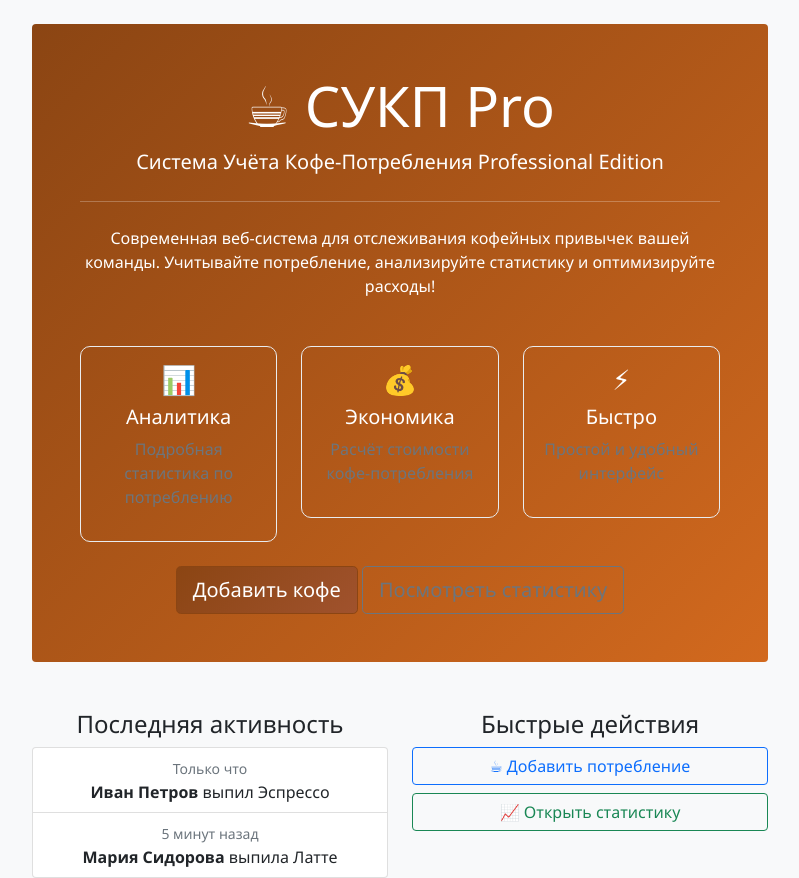
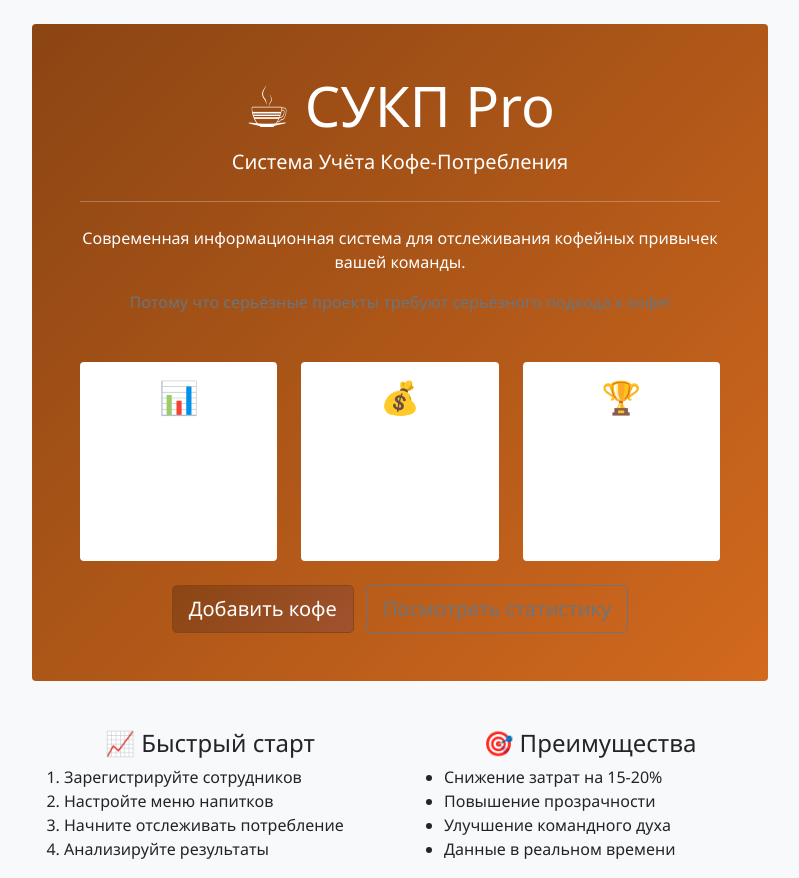
Before and after one commit to ilja0gudin-ops/coffee_tracker, a Flask app: page / in a window 1280 px wide. Shown: the part 62-940 px from the top of the page, without its empty margins (240-1039 px from the left). Run offline with Flask 3, Linux system fonts and the light colour scheme; data comes from the database, SQL or seed files in the repository.

Commit message:
Update index.html

```diff
--- a/templates/index.html
+++ b/templates/index.html
@@ -5,61 +5,65 @@
     <div class="col-md-8 mx-auto text-center">
         <div class="jumbotron bg-light p-5 rounded">
             <h1 class="display-4">☕ СУКП Pro</h1>
-            <p class="lead">Система Учёта Кофе-Потребления Professional Edition</p>
+            <p class="lead">Система Учёта Кофе-Потребления</p>
             <hr class="my-4">
-            <p>Современная веб-система для отслеживания кофейных привычек вашей команды. Учитывайте потребление, анализируйте статистику и оптимизируйте расходы!</p>
+            <p>Современная информационная система для отслеживания кофейных привычек вашей команды.</p>
+            <p class="text-muted">Потому что серьёзные проекты требуют серьёзного подхода к кофе!</p>
 
             <div class="row mt-5">
                 <div class="col-md-4">
-                    <div class="feature-card p-3">
-                        <h3>📊</h3>
-                        <h5>Аналитика</h5>
-                        <p class="text-muted">Подробная статистика по потреблению</p>
+                    <div class="card border-0">
+                        <div class="card-body">
+                            <h2>📊</h2>
+                            <h5>Аналитика</h5>
+                            <p>Подробная статистика по потреблению кофе</p>
+                        </div>
                     </div>
                 </div>
                 <div class="col-md-4">
-                    <div class="feature-card p-3">
-                        <h3>💰</h3>
-                        <h5>Экономика</h5>
-                        <p class="text-muted">Расчёт стоимости кофе-потребления</p>
+                    <div class="card border-0">
+                        <div class="card-body">
+                            <h2>💰</h2>
+                            <h5>Экономика</h5>
+                            <p>Расчёт стоимости и оптимизация расходов</p>
+                        </div>
                     </div>
                 </div>
                 <div class="col-md-4">
-                    <div class="feature-card p-3">
-                        <h3>⚡</h3>
-                        <h5>Быстро</h5>
-                        <p class="text-muted">Простой и удобный интерфейс</p>
+                    <div class="card border-0">
+                        <div class="card-body">
+                            <h2>🏆</h2>
+                            <h5>Мотивация</h5>
+                            <p>Рейтинги и здоровое соревнование</p>
+                        </div>
                     </div>
                 </div>
             </div>
 
             <div class="mt-4">
-                <a class="btn btn-primary btn-lg" href="{{ url_for('add_coffee') }}" role="button">Добавить кофе</a>
-                <a class="btn btn-outline-secondary btn-lg" href="{{ url_for('dashboard') }}" role="button">Посмотреть статистику</a>
+                <a class="btn btn-primary btn-lg me-2" href="{{ url_for('add_coffee') }}">Добавить кофе</a>
+                <a class="btn btn-outline-secondary btn-lg" href="{{ url_for('dashboard') }}">Посмотреть статистику</a>
             </div>
         </div>
 
         <div class="row mt-5">
             <div class="col-md-6">
-                <h4>Последняя активность</h4>
-                <div class="list-group">
-                    <!-- Здесь можно добавить последние записи -->
-                    <div class="list-group-item">
-                        <small class="text-muted">Только что</small><br>
-                        <strong>Иван Петров</strong> выпил Эспрессо
-                    </div>
-                    <div class="list-group-item">
-                        <small class="text-muted">5 минут назад</small><br>
-                        <strong>Мария Сидорова</strong> выпила Латте
-                    </div>
-                </div>
+                <h4>📈 Быстрый старт</h4>
+                <ol class="text-start">
+                    <li>Зарегистрируйте сотрудников</li>
+                    <li>Настройте меню напитков</li>
+                    <li>Начните отслеживать потребление</li>
+                    <li>Анализируйте результаты</li>
+                </ol>
             </div>
             <div class="col-md-6">
-                <h4>Быстрые действия</h4>
-                <div class="d-grid gap-2">
-                    <a href="{{ url_for('add_coffee') }}" class="btn btn-outline-primary">☕ Добавить потребление</a>
-                    <a href="{{ url_for('dashboard') }}" class="btn btn-outline-success">📈 Открыть статистику</a>
-                </div>
+                <h4>🎯 Преимущества</h4>
+                <ul class="text-start">
+                    <li>Снижение затрат на 15-20%</li>
+                    <li>Повышение прозрачности</li>
+                    <li>Улучшение командного духа</li>
+                    <li>Данные в реальном времени</li>
+                </ul>
             </div>
         </div>
     </div>
```
